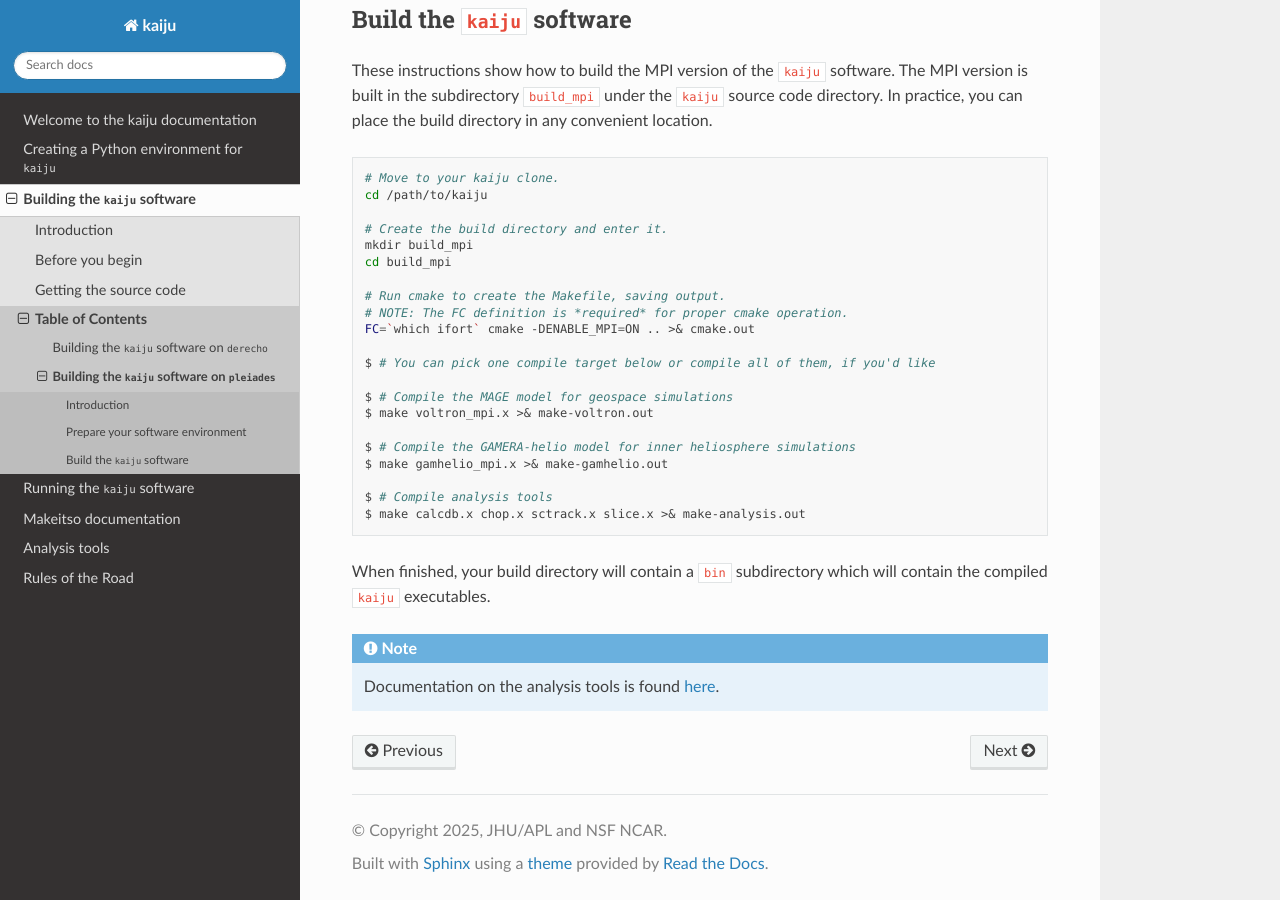
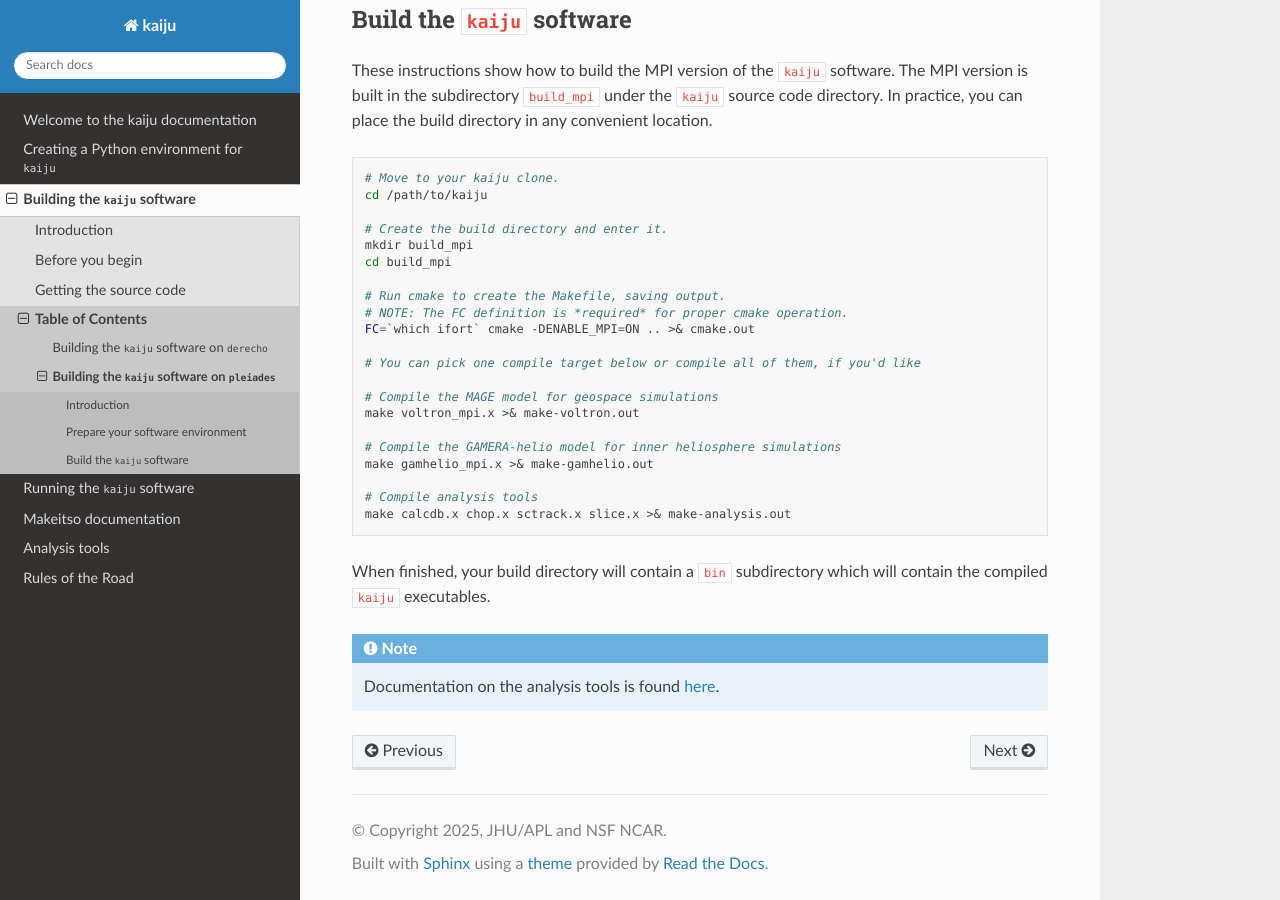
Before and after one commit to rgorby/MAGE, a Sphinx documentation site: the page built from docs/source/building/buildPleiades.rst, in a window 1280 px wide and 900 px high, scrolled down 877 px. Built offline with Sphinx 7.4.7 and the Read the Docs theme 3.1.0, drawn with Linux system fonts in a browser that asks for light colours.

```diff
--- a/docs/source/building/buildPleiades.rst
+++ b/docs/source/building/buildPleiades.rst
@@ -61,16 +61,16 @@ build directory in any convenient location.
     # NOTE: The FC definition is *required* for proper cmake operation.
     FC=`which ifort` cmake -DENABLE_MPI=ON .. >& cmake.out
 
-    $ # You can pick one compile target below or compile all of them, if you'd like
+    # You can pick one compile target below or compile all of them, if you'd like
 
-    $ # Compile the MAGE model for geospace simulations
-    $ make voltron_mpi.x >& make-voltron.out
+    # Compile the MAGE model for geospace simulations
+    make voltron_mpi.x >& make-voltron.out
 
-    $ # Compile the GAMERA-helio model for inner heliosphere simulations
-    $ make gamhelio_mpi.x >& make-gamhelio.out
+    # Compile the GAMERA-helio model for inner heliosphere simulations
+    make gamhelio_mpi.x >& make-gamhelio.out
 
-    $ # Compile analysis tools
-    $ make calcdb.x chop.x sctrack.x slice.x >& make-analysis.out
+    # Compile analysis tools
+    make calcdb.x chop.x sctrack.x slice.x >& make-analysis.out
 
 
 When finished, your build directory will contain a ``bin``
```
Also changed, not shown: docs/source/building/buildDerecho.rst (+7 -7 lines).
